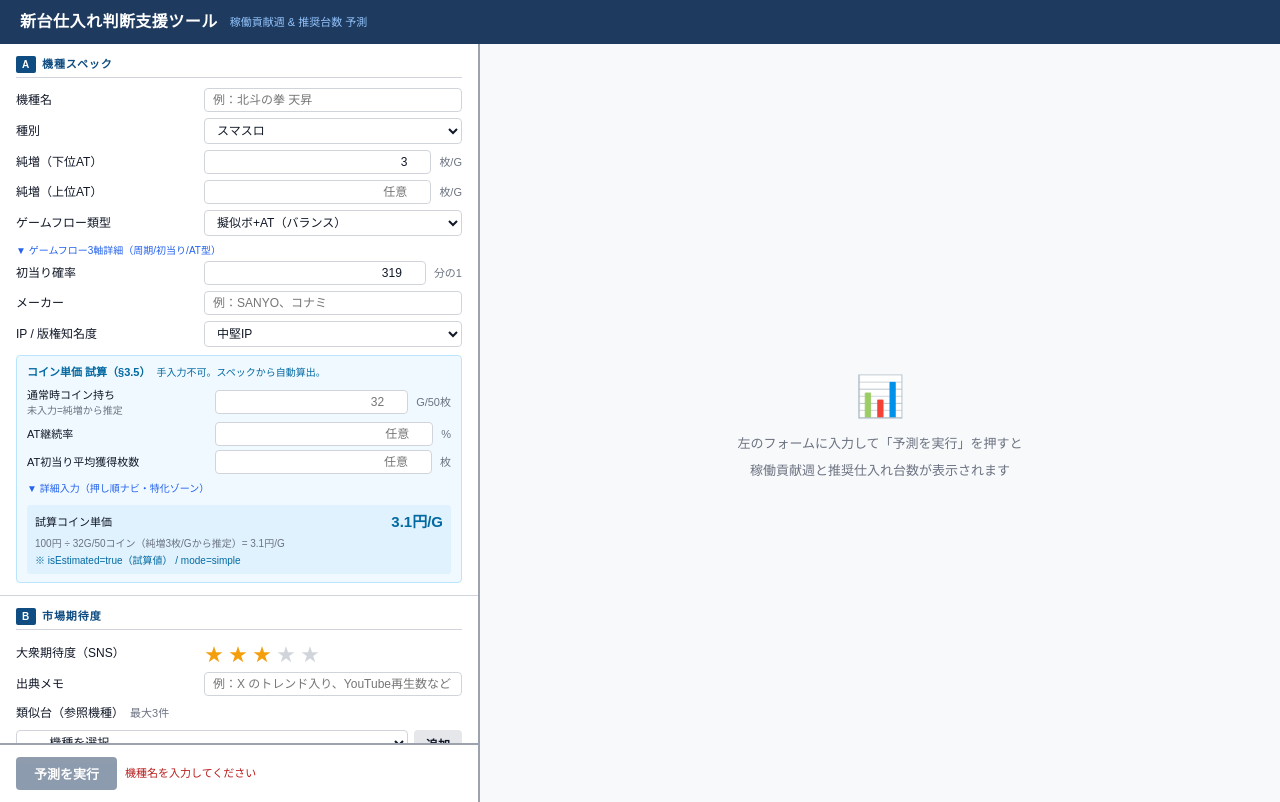
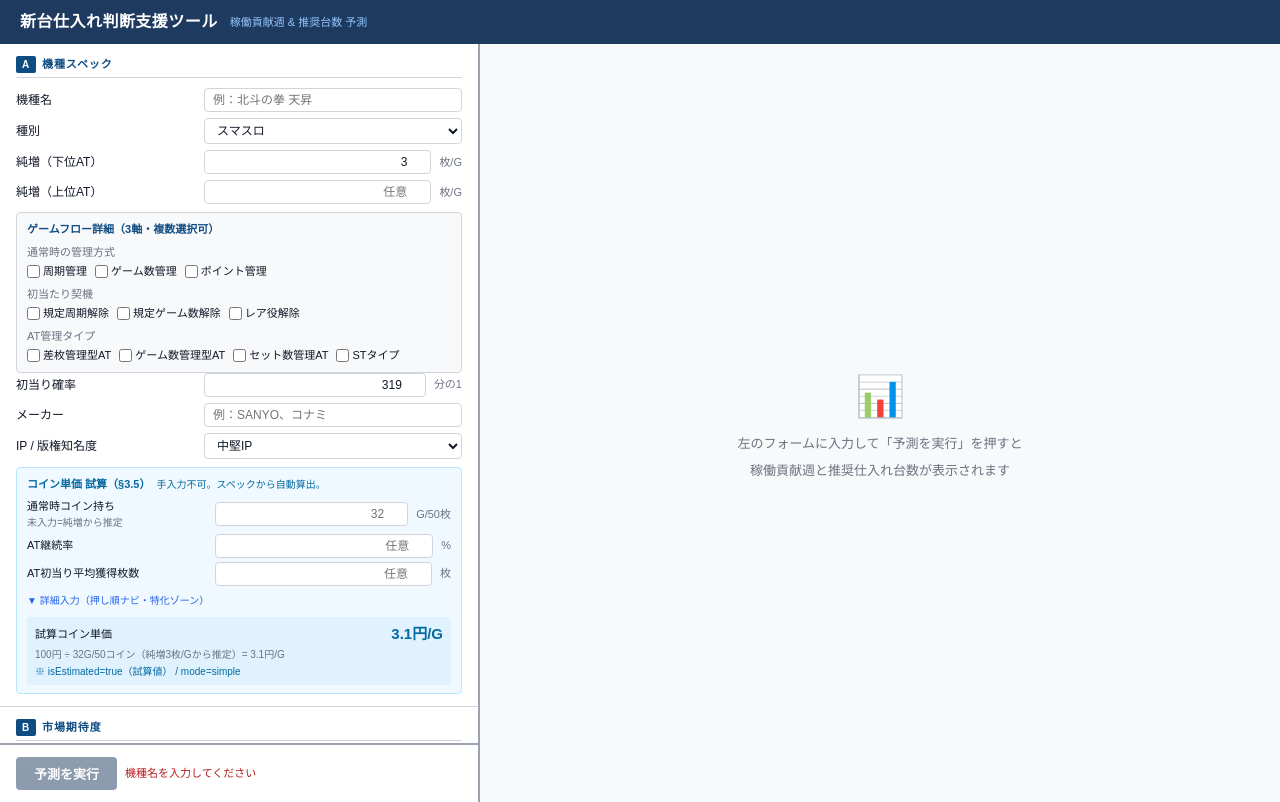
Before and after one commit to a6071280-create/aaa, a React (Vite) app: page / in a window 1280 px wide. Built offline with nearby package versions, Linux system fonts and the light colour scheme.

Commit message:
feat: ゲームフロー選択を3軸のみに簡略化（一撃特化等のdropdown削除）

```diff
--- a/src/ui/InputForm/MachineSpecSection.tsx
+++ b/src/ui/InputForm/MachineSpecSection.tsx
@@ -1,9 +1,9 @@
 import { useState } from 'react'
 import type {
   MachineSpec, EvalScore,
-  NormalPhaseMgmt, FirstHitTrigger, AtType, GameFlow, CoinValueSpec,
+  NormalPhaseMgmt, FirstHitTrigger, AtType, GameFlow, CoinValueSpec, GameFlowType,
 } from '../../domain/types'
-import { CATEGORY_LABELS, GAME_FLOW_LABELS, IP_FAME_LABELS } from '../../config/defaults'
+import { CATEGORY_LABELS, IP_FAME_LABELS } from '../../config/defaults'
 import { estimateCoinValue } from '../../domain/coinValue/estimateCoinValue'
 
 interface Props {
@@ -17,6 +17,14 @@ const AT_TYPE_OPTIONS: AtType[] = ['差枚管理型AT', 'ゲーム数管理型AT
 
 function toggleArray<T>(arr: T[], item: T): T[] {
   return arr.includes(item) ? arr.filter(x => x !== item) : [...arr, item]
+}
+
+function deriveGameFlowType(detail: GameFlow, category: MachineSpec['category']): GameFlowType {
+  if (category === 'normal_20') return 'normal_a'
+  const primaryType = detail.atTypes.find(a => a.role === 'primary')?.type
+  if (primaryType === 'STタイプ') return 'st'
+  if (primaryType === 'ゲーム数管理型AT') return 'game_count_add'
+  return 'pseudo_bonus_at'
 }
 
 function GameFlowDetail3Axis({ value, onChange }: { value: GameFlow; onChange: (v: GameFlow) => void }) {
@@ -254,8 +262,6 @@ function CoinValueSpecSection({
 }
 
 export function MachineSpecSection({ value, onChange }: Props) {
-  const [showGameFlowDetail, setShowGameFlowDetail] = useState(false)
-
   const set = <K extends keyof MachineSpec>(k: K, v: MachineSpec[K]) =>
     onChange({ ...value, [k]: v })
 
@@ -266,6 +272,10 @@ export function MachineSpecSection({ value, onChange }: Props) {
     normalPhase: [],
     firstHitTriggers: [],
     atTypes: [],
+  }
+
+  const handleGameFlowDetailChange = (gf: GameFlow) => {
+    onChange({ ...value, gameFlowDetail: gf, gameFlow: deriveGameFlowType(gf, value.category) })
   }
 
   return (
@@ -324,33 +334,11 @@ export function MachineSpecSection({ value, onChange }: Props) {
         </>
       )}
 
-      <div className="field-row">
-        <label className="field-label">ゲームフロー類型</label>
-        <select value={value.gameFlow} onChange={e => set('gameFlow', e.target.value as MachineSpec['gameFlow'])}>
-          {Object.entries(GAME_FLOW_LABELS).map(([k, v]) => (
-            <option key={k} value={k}>{v}</option>
-          ))}
-        </select>
-      </div>
-
       {isSmartSlot && (
-        <>
-          <div style={{ display: 'flex', alignItems: 'center', gap: 6, marginBottom: 4 }}>
-            <button
-              type="button"
-              style={{ fontSize: 10, color: 'var(--primary-light)', background: 'none', border: 'none', cursor: 'pointer', padding: 0 }}
-              onClick={() => setShowGameFlowDetail(v => !v)}
-            >
-              {showGameFlowDetail ? '▲ 3軸詳細を閉じる' : '▼ ゲームフロー3軸詳細（周期/初当り/AT型）'}
-            </button>
-          </div>
-          {showGameFlowDetail && (
-            <GameFlowDetail3Axis
-              value={value.gameFlowDetail ?? defaultGameFlow}
-              onChange={gf => set('gameFlowDetail', gf)}
-            />
-          )}
-        </>
+        <GameFlowDetail3Axis
+          value={value.gameFlowDetail ?? defaultGameFlow}
+          onChange={handleGameFlowDetailChange}
+        />
       )}
 
       <div className="field-row has-unit">
```
